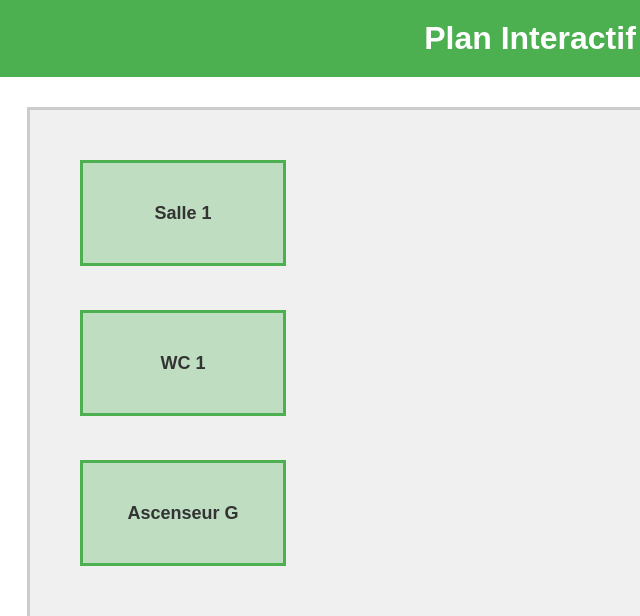
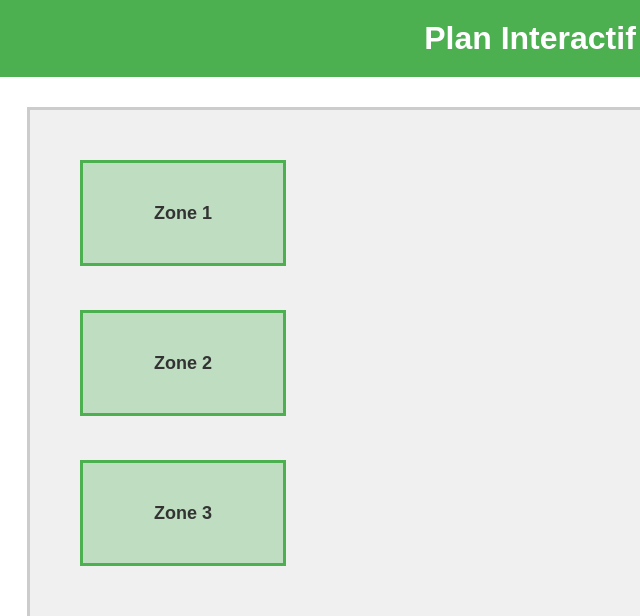
Before and after one commit to Priyanthan9/Plan-Interactive, a plain HTML site: page index.html in a window 1280 px wide. Shown: the top 616 px of the page, 110-750 px from the left. Drawn offline with Linux system fonts and the light colour scheme.

Commit message:
Update index.html

```diff
--- a/index.html
+++ b/index.html
@@ -93,9 +93,9 @@
 <body>
   <h1>Plan Interactif</h1>
   <div class="plan-container">
-    <div class="zone" style="top: 50px; left: 50px; width: 200px; height: 100px;" onclick="showRoomInfo('Salle Réunion 1')">Salle 1</div>
-    <div class="zone" style="top: 200px; left: 50px; width: 200px; height: 100px;" onclick="showRoomInfo('WC 1')">WC 1</div>
-    <div class="zone" style="top: 350px; left: 50px; width: 200px; height: 100px;" onclick="showRoomInfo('Ascenseur G')">Ascenseur G</div>
+    <div class="zone" style="top: 50px; left: 50px; width: 200px; height: 100px;" onclick="showRoomInfo('Zone 1')">Zone 1</div>
+    <div class="zone" style="top: 200px; left: 50px; width: 200px; height: 100px;" onclick="showRoomInfo('Zone 2')">Zone 2</div>
+    <div class="zone" style="top: 350px; left: 50px; width: 200px; height: 100px;" onclick="showRoomInfo('Zone 3')">Zone 3</div>
   </div>
 
   <div id="modal" class="modal">
@@ -111,20 +111,13 @@
   </div>
 
   <script>
-    const infos = {
-      "Salle Réunion 1": ["Extincteur", "Sortie de secours"],
-      "WC 1": ["Lave-mains", "Détecteur de fumée"],
-      "Ascenseur G": ["Ascenseur", "Alarme"]
-    };
-
     function showRoomInfo(roomName) {
       const modal = document.getElementById('modal');
       const title = document.getElementById('modal-title');
       const body = document.getElementById('modal-body');
-      const items = infos[roomName] || ["Aucune information disponible."];
 
       title.textContent = roomName;
-      body.innerHTML = `<ul>${items.map(item => `<li>${item}</li>`).join('')}</ul>`;
+      body.innerHTML = `<p>Aucune information disponible.</p>`;
 
       modal.classList.remove('minimized', 'maximized');
       modal.style.display = 'block';
```
